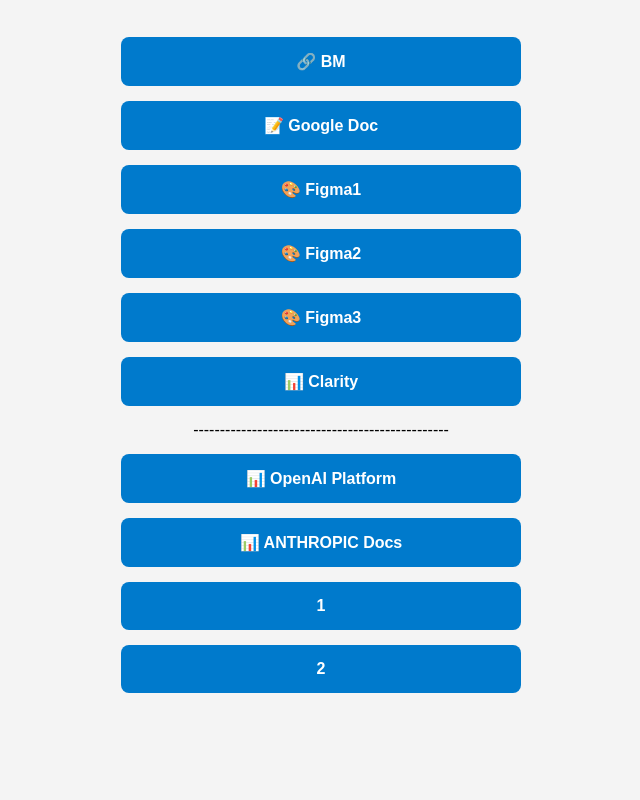
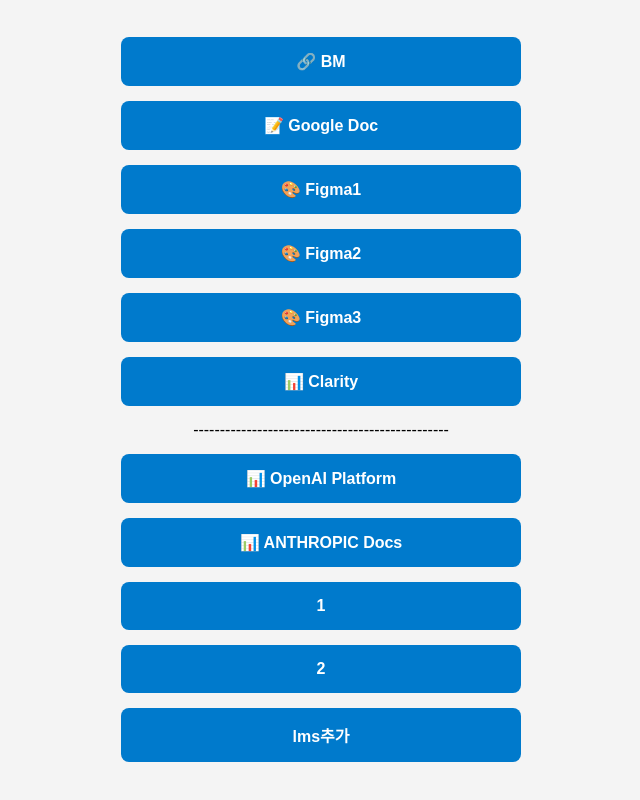
Before and after one commit to bebemoong/bm, a plain HTML site: page index.html in a window 1280 px wide. Shown: the part 154-954 px from the top of the page, without its empty margins (319-959 px from the left). Before the commit the page ends 887 px from the top, so only its background shows below. Drawn offline with Linux system fonts and the light colour scheme.

Commit message:
Add link to Figma board in index.html

```diff
--- a/index.html
+++ b/index.html
@@ -70,6 +70,8 @@
 
     <a href="https://www.gseek.kr/" target="_blank" class="button-link">1</a>
     <a href="https://edu.sbiz.or.kr/edu/main/main.do" target="_blank" class="button-link">2</a>
+    <a href="https://www.figma.com/board/ART9M5xVTUU0cRksAjtgRa/%EA%B0%9C%EB%85%90%EC%A0%95%EB%A6%AC%EB%A6%AC?node-id=0-1&t=CatCIiq7QZxIoXUO-1" target="_blank" class="button-link">lms추가</a>
+
   </div>
 
 </body>
```
